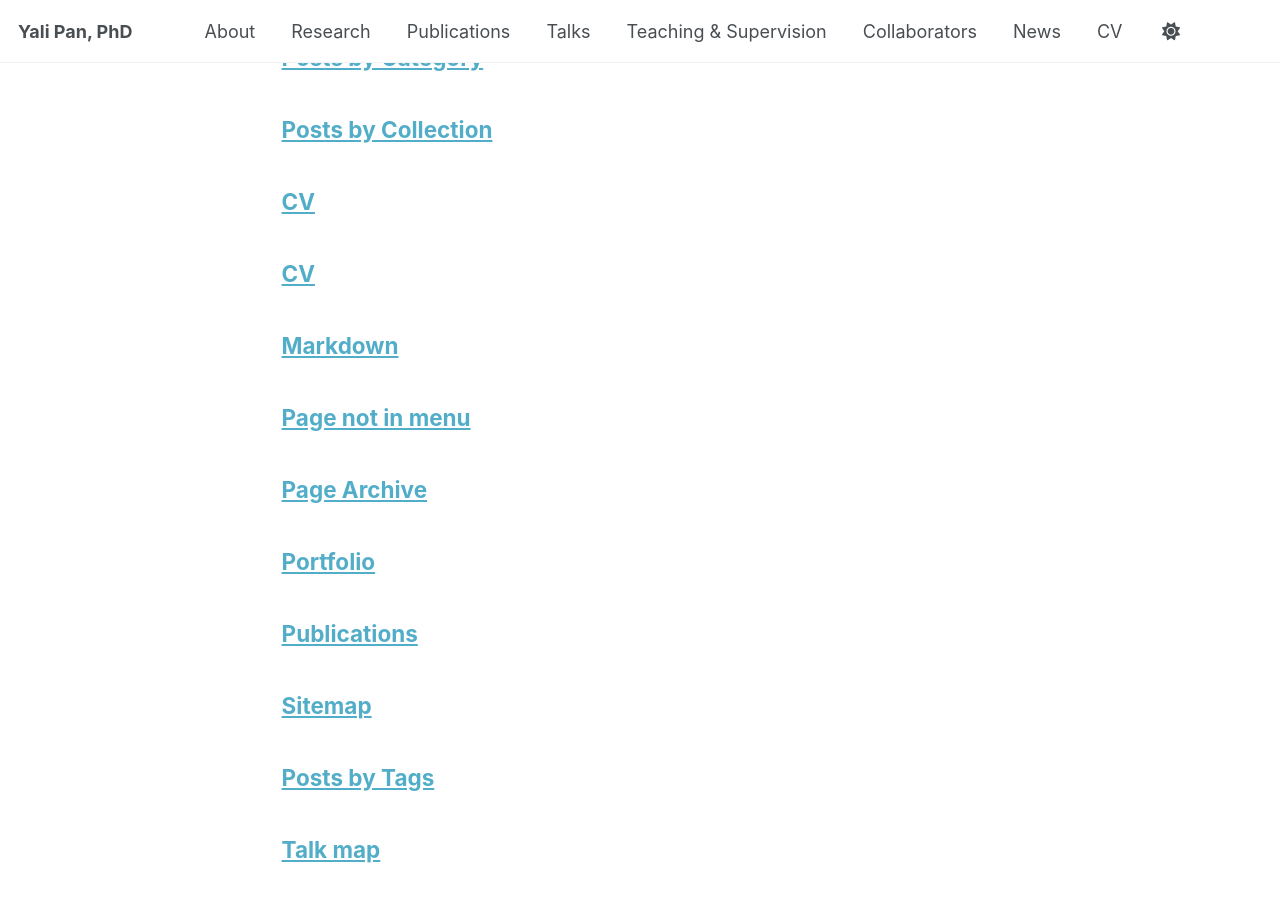
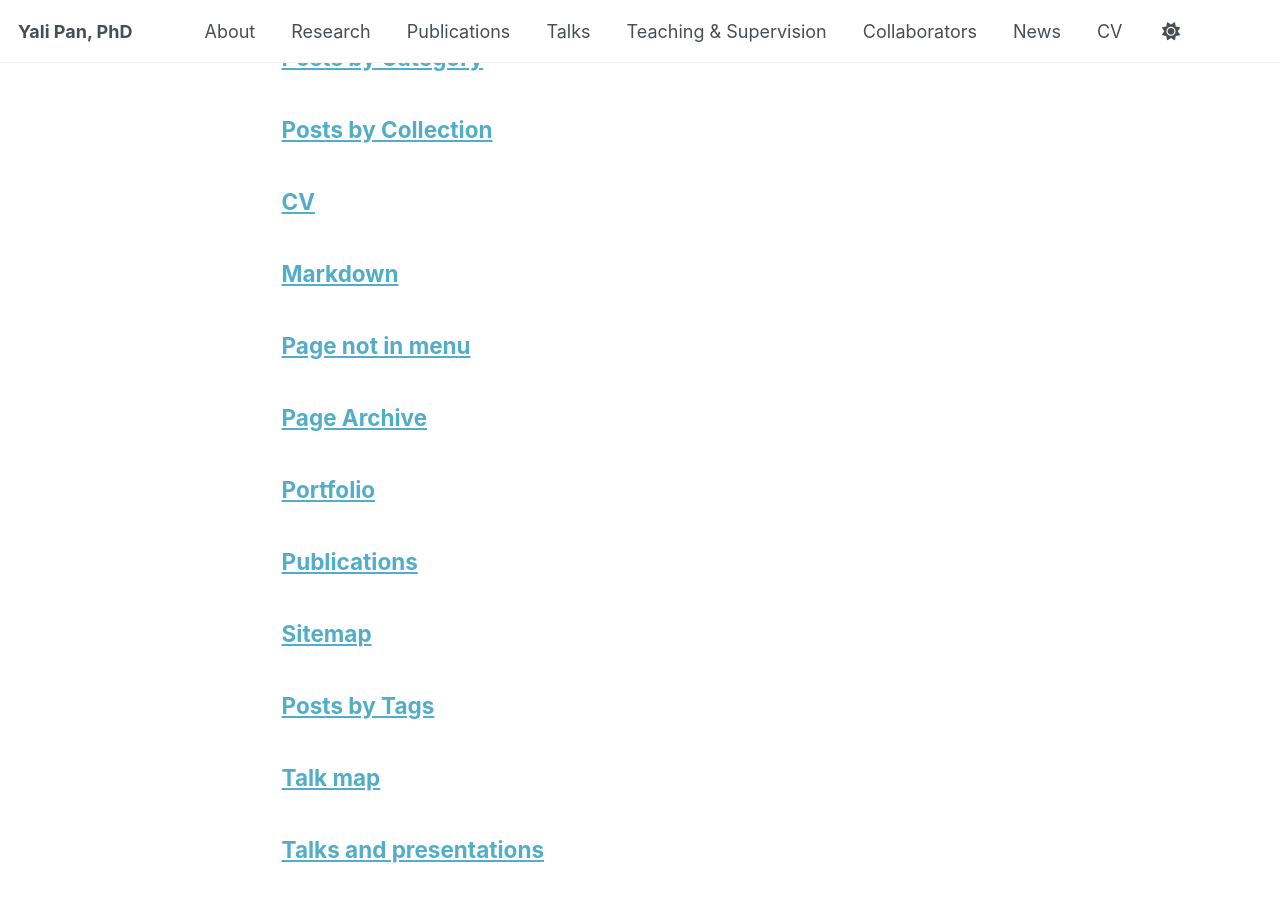
Before and after one commit to yalipan666/yalipan666.github.io, a Jekyll site: the page built from _pages/page-archive.html, in a window 1280 px wide and 900 px high, scrolled down 389 px. Built offline with Jekyll 4.4.1, drawn with Linux system fonts in a browser that asks for light colours; a script that is not in the unit is left out.

Commit message:
Update cv.md

```diff
--- a/_pages/cv.md
+++ b/_pages/cv.md
@@ -1,6 +1,6 @@
 ---
 layout: archive
-title: "CV"
+title: ""
 permalink: /cv/
 author_profile: true
 redirect_from:
```
Also changed, not shown: other parts of _pages/cv.md (+9 -9 lines).
